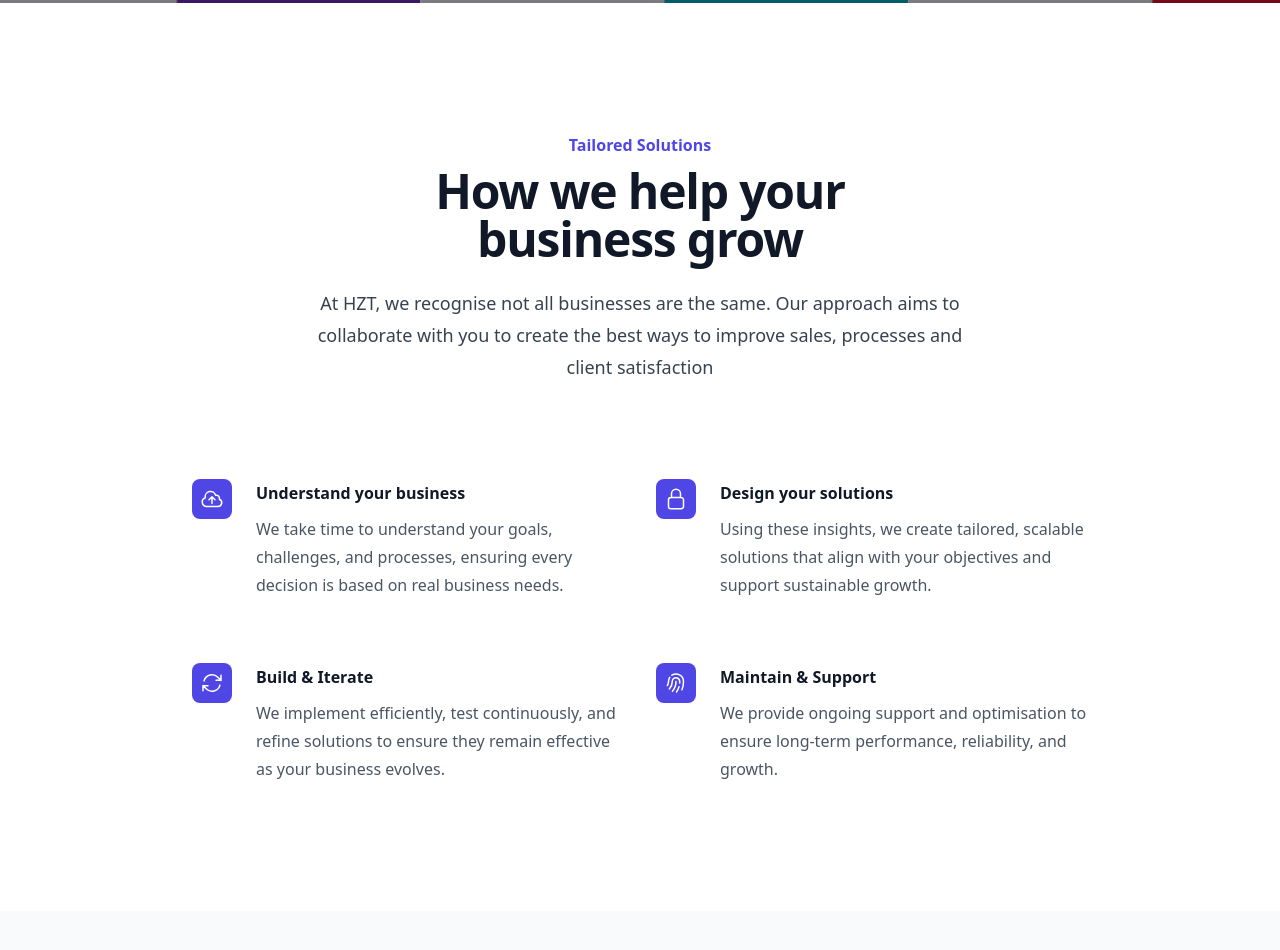
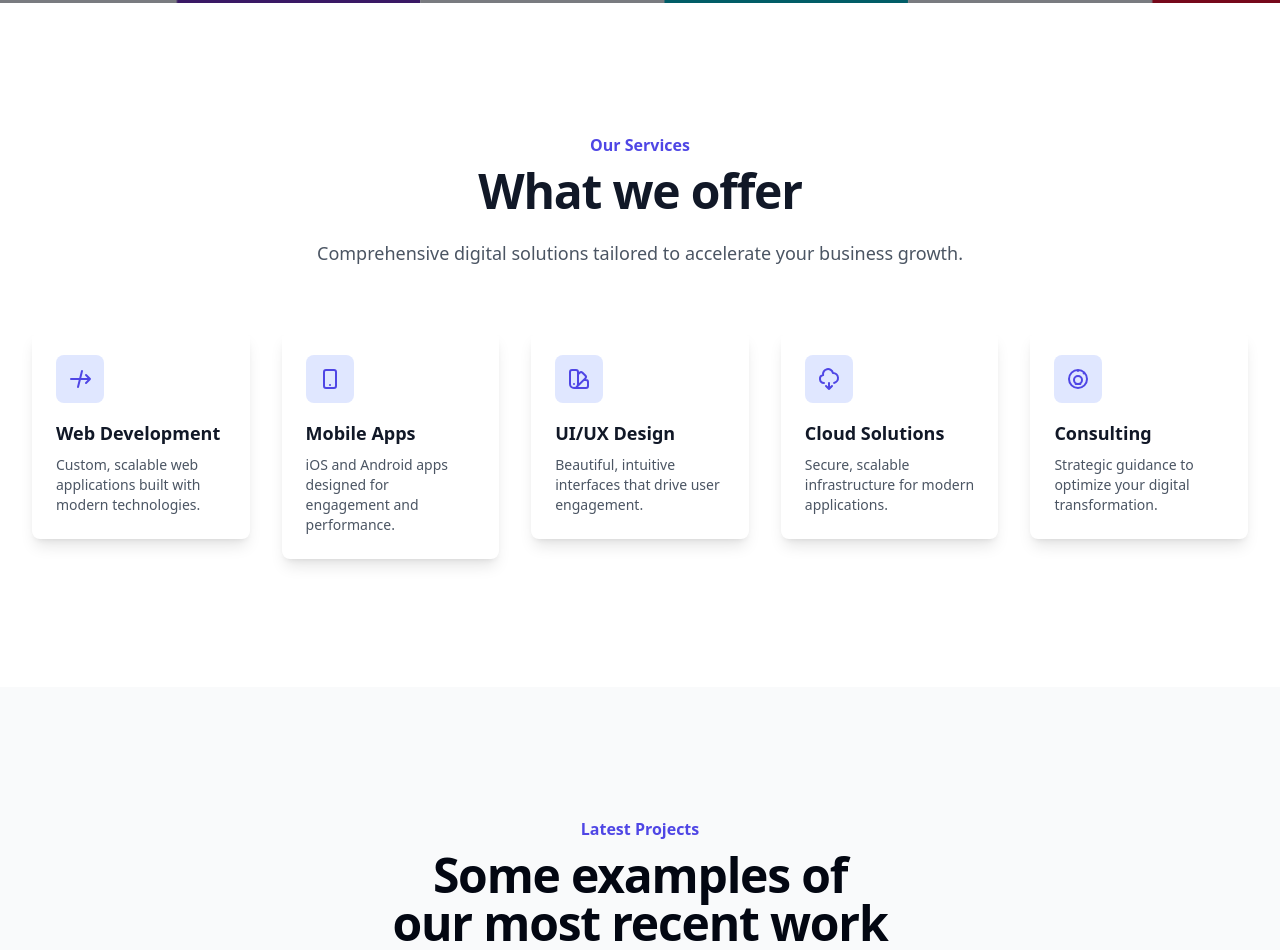
Before and after one commit to JHamzat/HZT-Website, a website: page index.html in a window 1280 px wide. Shown: the part 789-1739 px from the top of the page. Drawn offline with nearby package versions, Linux system fonts and the light colour scheme.

Commit message:
Add services section and labelled previous services section as processes section

```diff
--- a/index.html
+++ b/index.html
@@ -135,7 +135,115 @@
   </div>
 </div>
 
-<!---services section-->
+<!-- Services Section -->
+<div class="bg-white py-24 sm:py-32">
+  <div class="mx-auto max-w-7xl px-6 lg:px-8">
+    <div class="mx-auto max-w-2xl text-center mb-16">
+      <h2 class="text-base/7 font-semibold text-indigo-600">Our Services</h2>
+      <p class="mt-2 text-4xl font-semibold tracking-tight text-gray-900 sm:text-5xl">What we offer</p>
+      <p class="mt-6 text-lg text-gray-600">Comprehensive digital solutions tailored to accelerate your business growth.</p>
+    </div>
+    <div class="grid gap-8 md:grid-cols-2 lg:grid-cols-5">
+      <!-- Service 1: Web Development -->
+      <div class="relative group">
+        <div class="absolute inset-0 bg-gradient-to-r from-indigo-600 to-purple-600 rounded-lg blur opacity-0 group-hover:opacity-100 transition duration-300"></div>
+        <div class="relative bg-white p-6 rounded-lg shadow-lg group-hover:shadow-xl transition">
+          <div class="flex items-center justify-center w-12 h-12 bg-indigo-100 rounded-lg mb-4">
+            <svg class="w-6 h-6 text-indigo-600" fill="none" stroke="currentColor" viewBox="0 0 24 24">
+              <path stroke-linecap="round" stroke-linejoin="round" stroke-width="2" d="M10 20l4-16m4 4l4 4m0 0l-4 4m4-4H3" />
+            </svg>
+          </div>
+          <h3 class="text-lg font-semibold text-gray-900 mb-2">Web Development</h3>
+          <p class="text-sm text-gray-600">Custom, scalable web applications built with modern technologies.</p>
+        </div>
+      </div>
+
+      <!-- Service 2: Mobile Apps -->
+      <div class="relative group">
+        <div class="absolute inset-0 bg-gradient-to-r from-indigo-600 to-purple-600 rounded-lg blur opacity-0 group-hover:opacity-100 transition duration-300"></div>
+        <div class="relative bg-white p-6 rounded-lg shadow-lg group-hover:shadow-xl transition">
+          <div class="flex items-center justify-center w-12 h-12 bg-indigo-100 rounded-lg mb-4">
+            <svg class="w-6 h-6 text-indigo-600" fill="none" stroke="currentColor" viewBox="0 0 24 24">
+              <path stroke-linecap="round" stroke-linejoin="round" stroke-width="2" d="M12 18h.01M8 21h8a2 2 0 002-2V5a2 2 0 00-2-2H8a2 2 0 00-2 2v14a2 2 0 002 2z" />
+            </svg>
+          </div>
+          <h3 class="text-lg font-semibold text-gray-900 mb-2">Mobile Apps</h3>
+          <p class="text-sm text-gray-600">iOS and Android apps designed for engagement and performance.</p>
+        </div>
+      </div>
+
+      <!-- Service 3: UI/UX Design -->
+      <div class="relative group">
+        <div class="absolute inset-0 bg-gradient-to-r from-indigo-600 to-purple-600 rounded-lg blur opacity-0 group-hover:opacity-100 transition duration-300"></div>
+        <div class="relative bg-white p-6 rounded-lg shadow-lg group-hover:shadow-xl transition">
+          <div class="flex items-center justify-center w-12 h-12 bg-indigo-100 rounded-lg mb-4">
+            <svg class="w-6 h-6 text-indigo-600" fill="none" stroke="currentColor" viewBox="0 0 24 24">
+              <path stroke-linecap="round" stroke-linejoin="round" stroke-width="2" d="M7 21a4 4 0 01-4-4V5a2 2 0 012-2h4a2 2 0 012 2v12a4 4 0 01-4 4zm0 0h12a2 2 0 002-2v-4a2 2 0 00-2-2h-2.343M11 7.343l1.657-1.657a2 2 0 012.828 0l2.829 2.829a2 2 0 010 2.828l-8.486 8.485M7 17h.01" />
+            </svg>
+          </div>
+          <h3 class="text-lg font-semibold text-gray-900 mb-2">UI/UX Design</h3>
+          <p class="text-sm text-gray-600">Beautiful, intuitive interfaces that drive user engagement.</p>
+        </div>
+      </div>
+
+      <!-- Service 4: Cloud Solutions -->
+      <div class="relative group">
+        <div class="absolute inset-0 bg-gradient-to-r from-indigo-600 to-purple-600 rounded-lg blur opacity-0 group-hover:opacity-100 transition duration-300"></div>
+        <div class="relative bg-white p-6 rounded-lg shadow-lg group-hover:shadow-xl transition">
+          <div class="flex items-center justify-center w-12 h-12 bg-indigo-100 rounded-lg mb-4">
+            <svg class="w-6 h-6 text-indigo-600" fill="none" stroke="currentColor" viewBox="0 0 24 24">
+              <path stroke-linecap="round" stroke-linejoin="round" stroke-width="2" d="M7 16a4 4 0 01-.88-7.903A5 5 0 1115.9 6L16 6a5 5 0 011 9.9M9 19l3 3m0 0l3-3m-3 3v-6" />
+            </svg>
+          </div>
+          <h3 class="text-lg font-semibold text-gray-900 mb-2">Cloud Solutions</h3>
+          <p class="text-sm text-gray-600">Secure, scalable infrastructure for modern applications.</p>
+        </div>
+      </div>
+
+      <!-- Service 5: Consulting -->
+      <div class="relative group">
+        <div class="absolute inset-0 bg-gradient-to-r from-indigo-600 to-purple-600 rounded-lg blur opacity-0 group-hover:opacity-100 transition duration-300"></div>
+        <div class="relative bg-white p-6 rounded-lg shadow-lg group-hover:shadow-xl transition">
+          <div class="flex items-center justify-center w-12 h-12 bg-indigo-100 rounded-lg mb-4">
+            <svg class="w-6 h-6 text-indigo-600" fill="none" stroke="currentColor" viewBox="0 0 24 24">
+              <path stroke-linecap="round" stroke-linejoin="round" stroke-width="2" d="M9.663 17h4.673M12 3v1m6.364 1.636l-.707.707M21 12a9 9 0 11-18 0 9 9 0 0118 0zm-9 5a4 4 0 100-8 4 4 0 000 8z" />
+            </svg>
+          </div>
+          <h3 class="text-lg font-semibold text-gray-900 mb-2">Consulting</h3>
+          <p class="text-sm text-gray-600">Strategic guidance to optimize your digital transformation.</p>
+        </div>
+      </div>
+    </div>
+  </div>
+</div>
+
+<!---portfolio section-->
+<div id="portfolio" class="bg-gray-50 py-24 sm:py-32">
+  <div class="mx-auto max-w-2xl px-6 lg:max-w-7xl lg:px-8">
+    <h2 class="text-center text-base/7 font-semibold text-indigo-600">Latest Projects</h2>
+    <p class="mx-auto mt-2 max-w-lg text-center text-4xl font-semibold tracking-tight text-balance text-gray-950 sm:text-5xl">Some examples of our most recent work</p>
+    <div class="mt-16 grid gap-6 sm:mt-20 lg:grid-cols-2">
+      <!-- Image 1 -->
+      <div class="relative overflow-hidden rounded-lg bg-white shadow-lg">
+        <img src="https://images.unsplash.com/photo-1552664730-d307ca884978?auto=format&fit=crop&w=800&q=80" alt="Project 1" class="w-full h-64 sm:h-80 object-cover" />
+      </div>
+      <!-- Image 2 -->
+      <div class="relative overflow-hidden rounded-lg bg-white shadow-lg">
+        <img src="https://images.unsplash.com/photo-1557821552-17105176677c?auto=format&fit=crop&w=800&q=80" alt="Project 2" class="w-full h-64 sm:h-80 object-cover" />
+      </div>
+      <!-- Image 3 -->
+      <div class="relative overflow-hidden rounded-lg bg-white shadow-lg">
+        <img src="https://images.unsplash.com/photo-1454165804606-c3d57bc86b40?auto=format&fit=crop&w=800&q=80" alt="Project 3" class="w-full h-64 sm:h-80 object-cover" />
+      </div>
+      <!-- Image 4 -->
+      <div class="relative overflow-hidden rounded-lg bg-white shadow-lg">
+        <img src="https://images.unsplash.com/photo-1517694712202-14dd9538aa97?auto=format&fit=crop&w=800&q=80" alt="Project 4" class="w-full h-64 sm:h-80 object-cover" />
+      </div>
+    </div>
+  </div>
+</div>
+
+<!---Processes section-->
 <div class="bg-white py-24 sm:py-32">
   <div class="mx-auto max-w-7xl px-6 lg:px-8">
     <div class="mx-auto max-w-2xl lg:text-center">
@@ -193,31 +301,7 @@
     </div>
   </div>
 </div>
-<!---portfolio section-->
-<div id="portfolio" class="bg-gray-50 py-24 sm:py-32">
-  <div class="mx-auto max-w-2xl px-6 lg:max-w-7xl lg:px-8">
-    <h2 class="text-center text-base/7 font-semibold text-indigo-600">Latest Projects</h2>
-    <p class="mx-auto mt-2 max-w-lg text-center text-4xl font-semibold tracking-tight text-balance text-gray-950 sm:text-5xl">Some examples of our most recent work</p>
-    <div class="mt-16 grid gap-6 sm:mt-20 lg:grid-cols-2">
-      <!-- Image 1 -->
-      <div class="relative overflow-hidden rounded-lg bg-white shadow-lg">
-        <img src="https://images.unsplash.com/photo-1552664730-d307ca884978?auto=format&fit=crop&w=800&q=80" alt="Project 1" class="w-full h-64 sm:h-80 object-cover" />
-      </div>
-      <!-- Image 2 -->
-      <div class="relative overflow-hidden rounded-lg bg-white shadow-lg">
-        <img src="https://images.unsplash.com/photo-1557821552-17105176677c?auto=format&fit=crop&w=800&q=80" alt="Project 2" class="w-full h-64 sm:h-80 object-cover" />
-      </div>
-      <!-- Image 3 -->
-      <div class="relative overflow-hidden rounded-lg bg-white shadow-lg">
-        <img src="https://images.unsplash.com/photo-1454165804606-c3d57bc86b40?auto=format&fit=crop&w=800&q=80" alt="Project 3" class="w-full h-64 sm:h-80 object-cover" />
-      </div>
-      <!-- Image 4 -->
-      <div class="relative overflow-hidden rounded-lg bg-white shadow-lg">
-        <img src="https://images.unsplash.com/photo-1517694712202-14dd9538aa97?auto=format&fit=crop&w=800&q=80" alt="Project 4" class="w-full h-64 sm:h-80 object-cover" />
-      </div>
-    </div>
-  </div>
-</div>
+
 
 <!-- Call to Action Section -->
 <div class="relative isolate bg-gray-900 py-24 sm:py-32">
```
